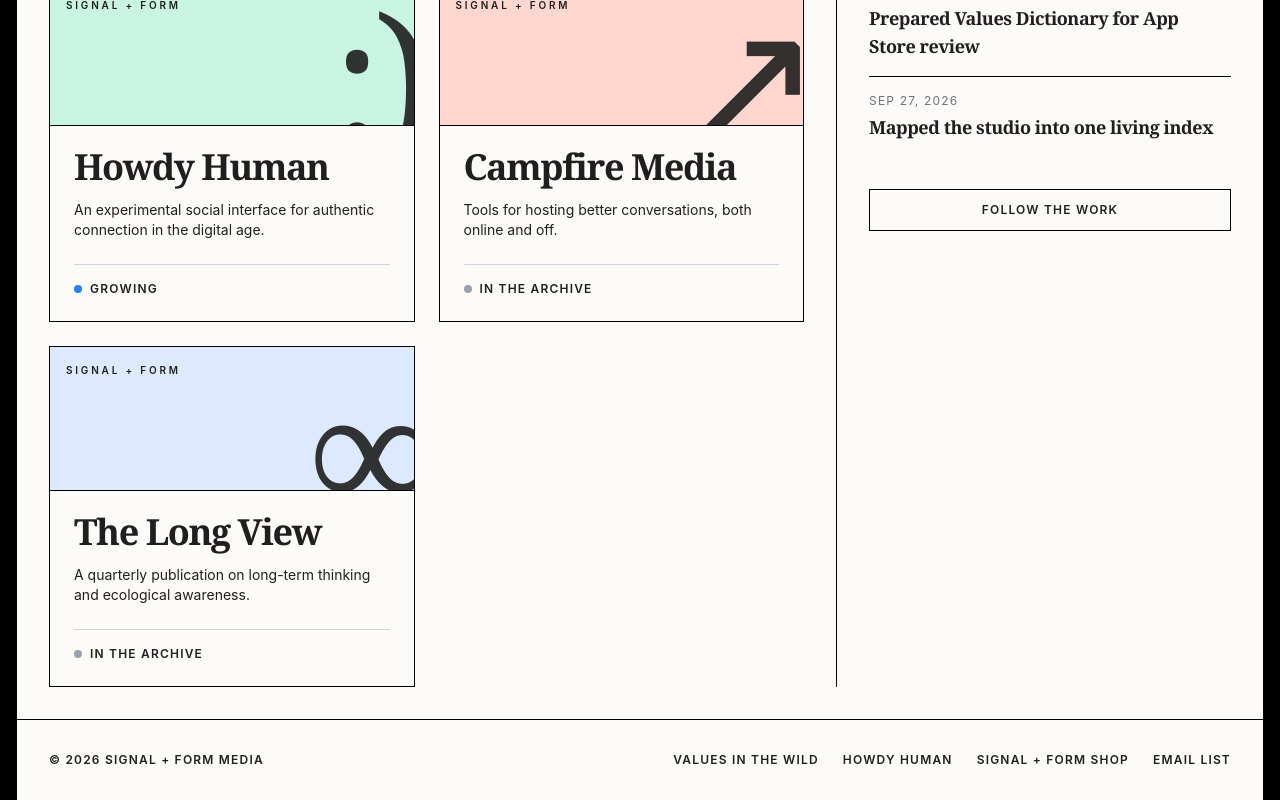
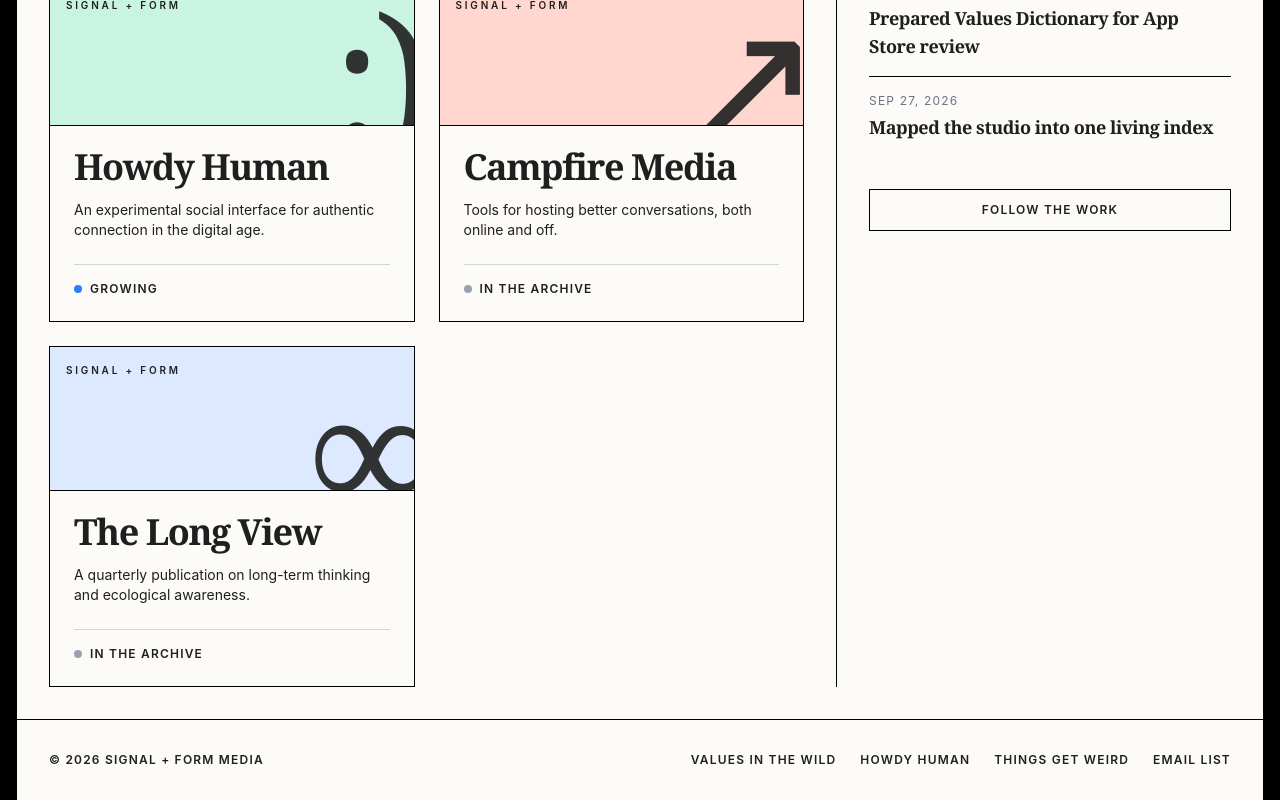
Before and after one commit to HelloSimone91/SignalandFormMedia, a React (Vite) app: page / in a window 1280 px wide. Shown: the part 1286-2086 px from the top of the page. Built offline with nearby package versions, Linux system fonts and the light colour scheme.

Commit message:
content: link shop to Things Get Weird

```diff
--- a/src/App.jsx
+++ b/src/App.jsx
@@ -23,7 +23,7 @@ function App() {
           <div className="flex flex-wrap justify-center gap-x-6 gap-y-2">
             <a href="https://www.valuesinthewild.com/" target="_blank" rel="noopener noreferrer" className="hover:underline">Values in the Wild</a>
             <a href="https://www.howdyhuman.com/" target="_blank" rel="noopener noreferrer" className="hover:underline">Howdy Human</a>
-            <a href="https://signalandformmedia.gumroad.com/" target="_blank" rel="noopener noreferrer" className="hover:underline">Signal + Form Shop</a>
+            <a href="https://thingsgetweird.com/" target="_blank" rel="noopener noreferrer" className="hover:underline">Things Get Weird</a>
             <a href="/signup.html" className="hover:underline">Email List</a>
           </div>
         </footer>
```
